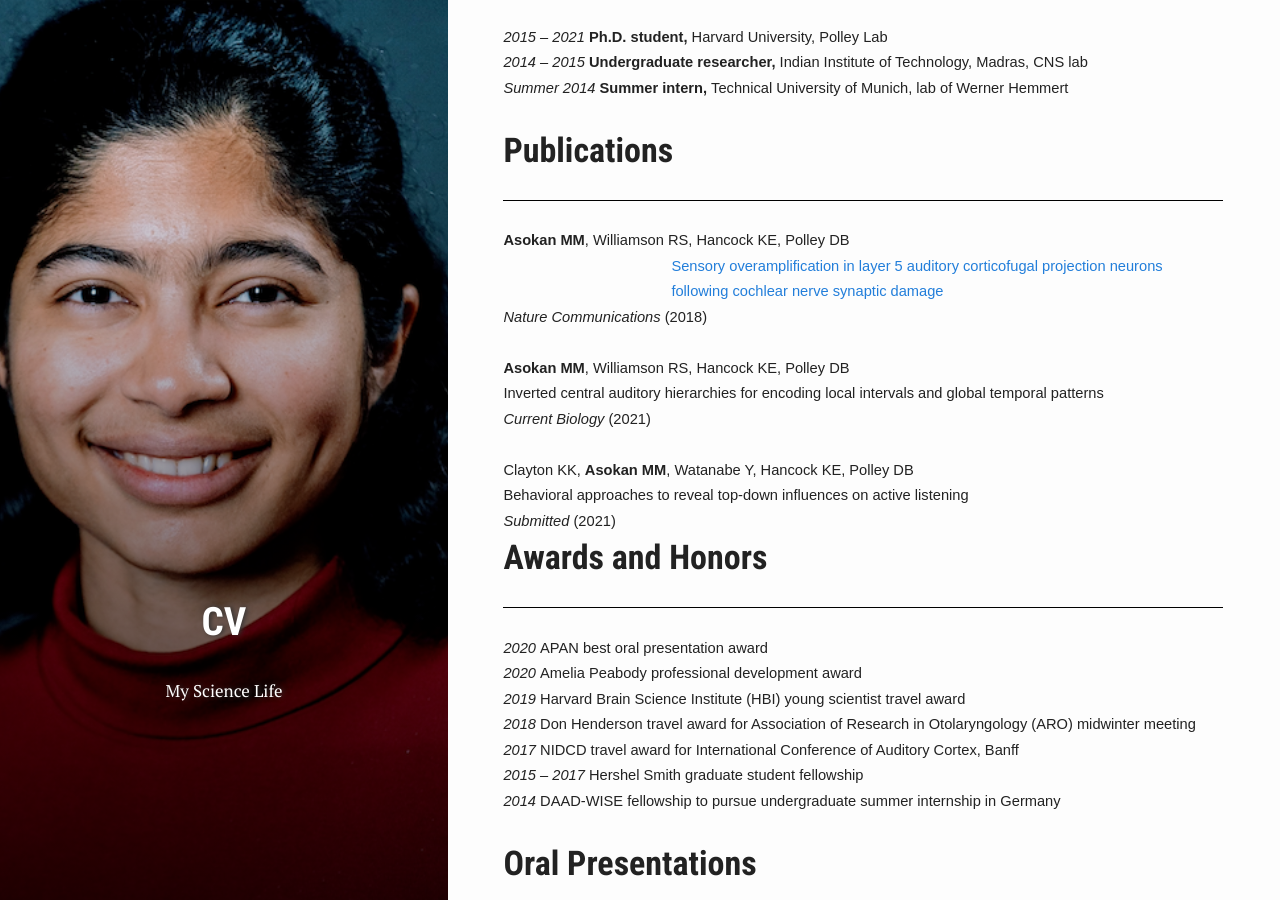
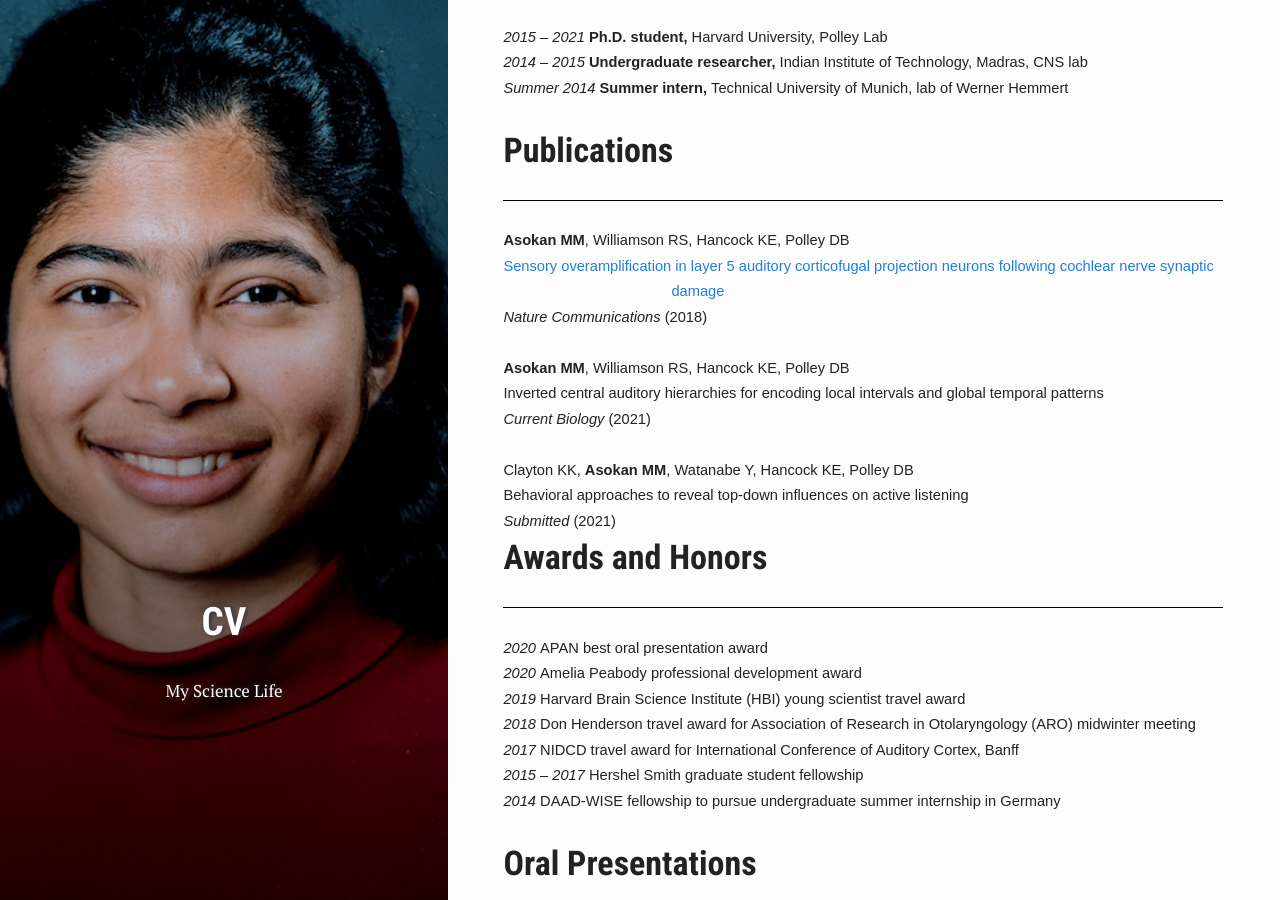
Before and after one commit to Meenakshi-Asokan/Meenakshi-Asokan.github.io, a Jekyll site: the page built from pages/2_cv.html, in a window 1280 px wide and 900 px high, scrolled down 493 px. Built offline with Jekyll 4.4.1, drawn with Linux system fonts in a browser that asks for light colours; nearby versions of some CDN libraries; some web fonts are replaced; library files that are not in the unit come from our copies.

Commit message:
Update 2_cv.html

```diff
--- a/pages/2_cv.html
+++ b/pages/2_cv.html
@@ -105,7 +105,7 @@ margin-left:0in;margin-right:-.5in'>
 </div>
 
 <p class=MsoNormal style='margin-top:0in;margin-right:-.5in;margin-bottom:0in;
-margin-left:99.0pt;margin-bottom:.0001pt;text-indent:-99.0pt'><span
+margin-left:1.75in;margin-bottom:.0001pt;text-indent:-1.75in'><span
 style='font-size:11.0pt;font-family:"Century Gothic",sans-serif'>&nbsp;</span></p>
 
 <p class=MsoNormal style='margin-top:0in;margin-right:-.5in;margin-bottom:0in;
@@ -114,7 +114,7 @@ font-family:"Century Gothic",sans-serif'>Asokan MM</span></b><span
 style='font-size:11.0pt;font-family:"Century Gothic",sans-serif'>, Williamson RS, Hancock KE, Polley DB</span></p>
 
 <p class=MsoNormal style='margin-top:0in;margin-right:-.5in;margin-bottom:0in;
-margin-left:1.75in;margin-bottom:.0001pt'><span style='font-size:11.0pt;
+margin-left:1.75in;margin-bottom:.0001pt;text-indent:-1.75in'><span style='font-size:11.0pt;
 font-family:"Century Gothic",sans-serif'><a
 href="https://www.nature.com/articles/s41467-018-04852-y">Sensory overamplification in layer 5 auditory corticofugal projection neurons
   following cochlear nerve synaptic damage</a></span></p>
```
